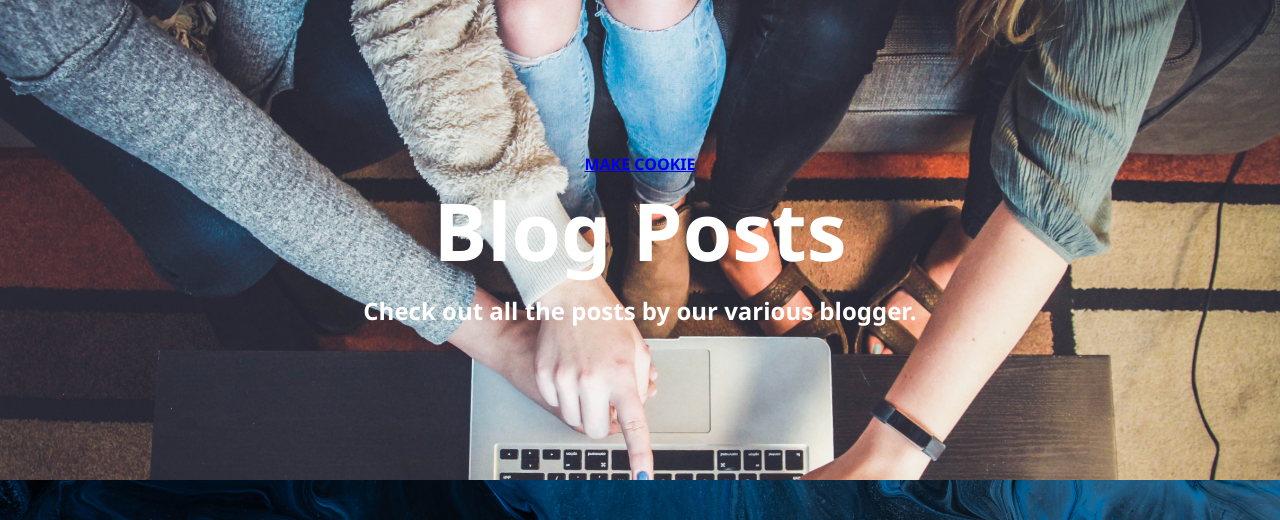
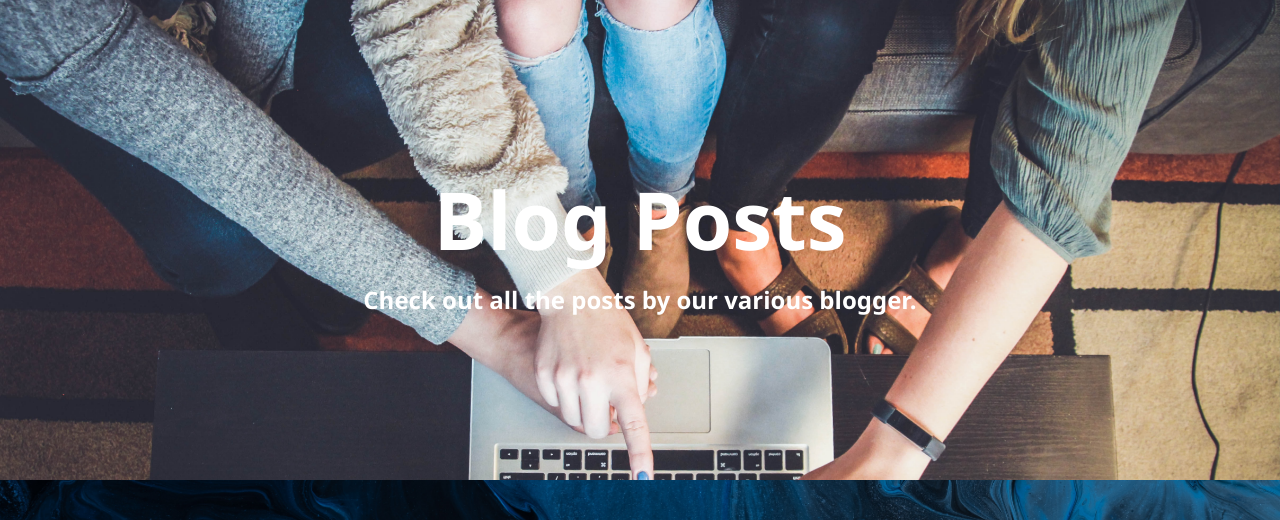
Before and after one commit to randomCOSMOS/Blog, a Flask app: page / in a window 1280 px wide. Shown: the part 80-600 px from the top of the page. Run offline with Flask 2, Linux system fonts and the light colour scheme; data that the repository does not hold is empty; some libraries are stand-ins or nearby versions.

Commit message:
updated home.html

```diff
--- a/templates/home.html
+++ b/templates/home.html
@@ -8,7 +8,6 @@
 {% block body %}
 <header>
     <div>
-        <a href="/make">MAKE COOKIE</a>
         <h1>Blog Posts</h1>
         <p>Check out all the posts by our various blogger.</p>
     </div>
```
